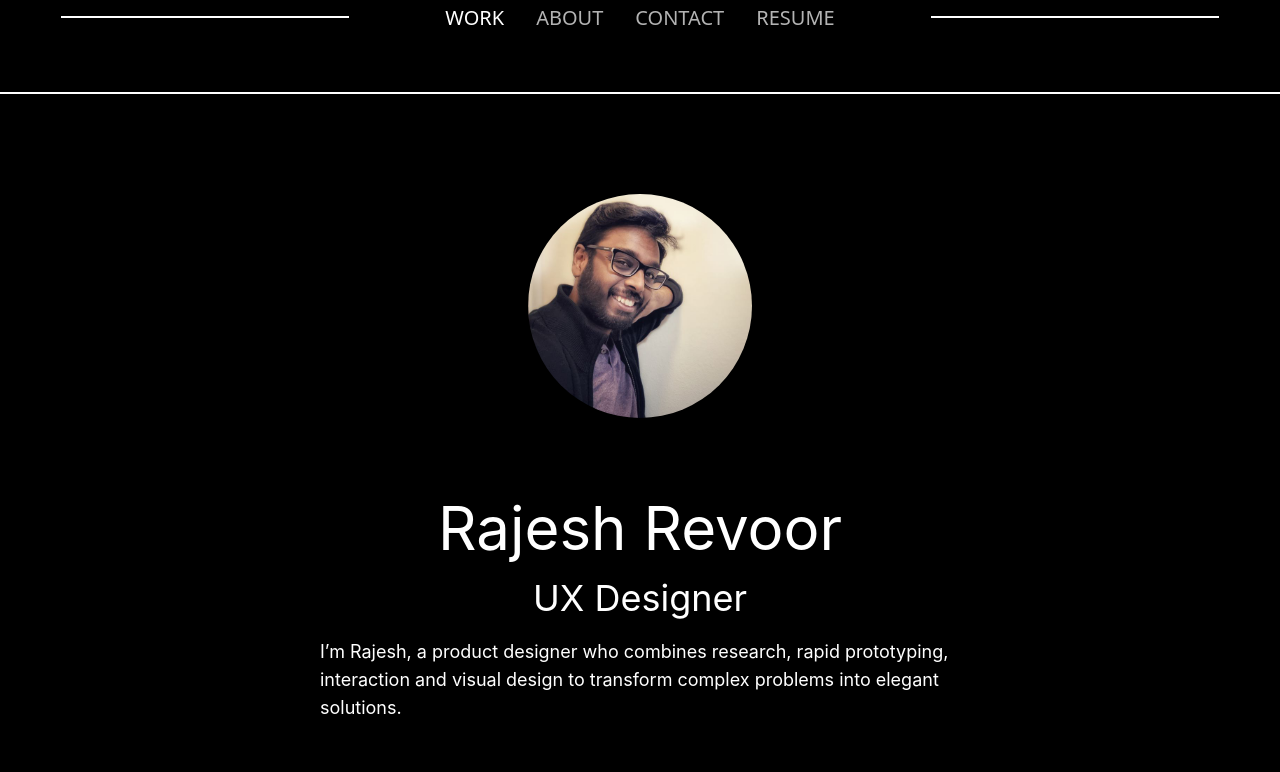
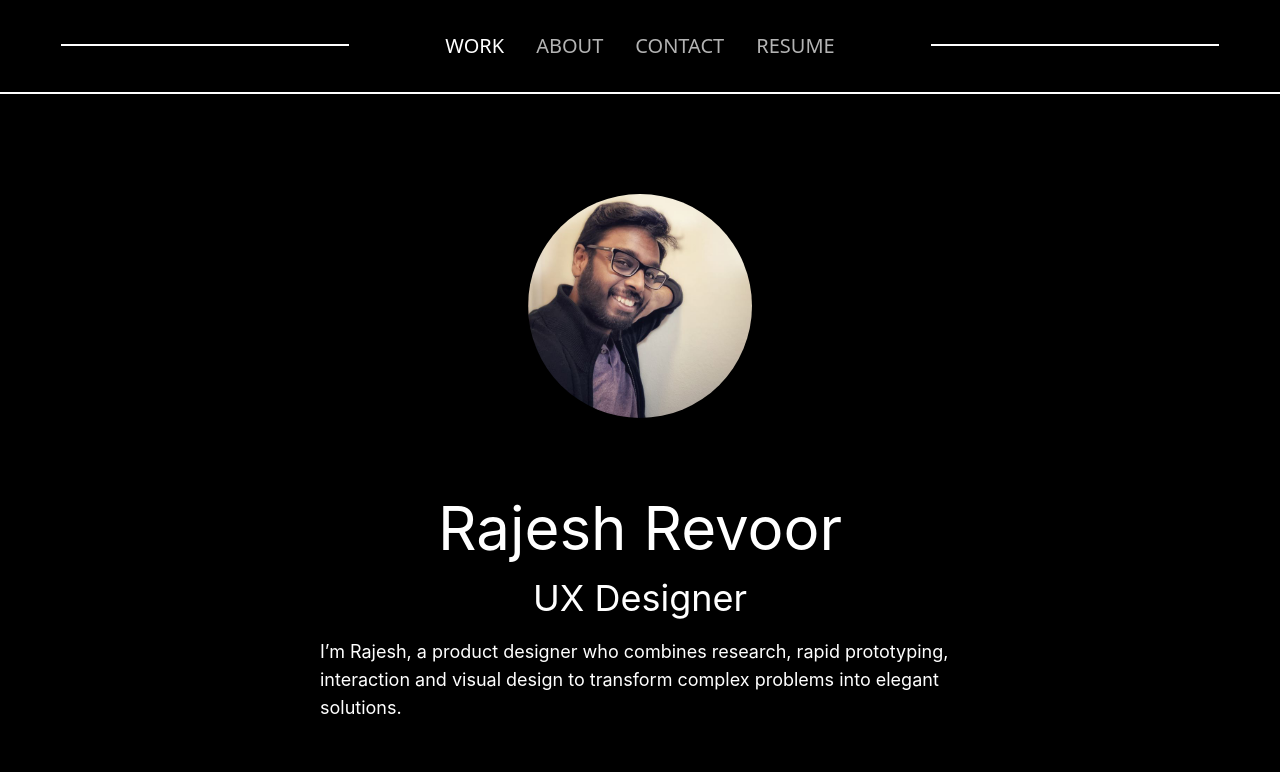
Before and after one commit to rajesh171812/portfolio-poc, a Next.js app: page /work in a window 1280 px wide. Shown: the top 772 px of the page. Built offline with nearby package versions, Linux system fonts and the light colour scheme.

Commit message:
feat: fix menu in desktop view

```diff
--- a/components/header.js
+++ b/components/header.js
@@ -22,7 +22,6 @@ export default function Header() {
     hamburgerLinesToHide.forEach((hl) => {
       hl.classList.toggle("hidden");
     });
-    floatingMenu.classList.toggle("top-0");
     floatingMenu.classList.toggle("-left-full");
     floatingMenu.classList.toggle("-translate-y-full");
 
@@ -79,7 +78,7 @@ export default function Header() {
         onClick={toggleMobileMenu}
         id="floatingMenu"
         className={
-          "fixed left-0 -left-full transition transform -translate-y-full duration-500 ease-in-out md:static flex flex-col md:flex-row h-screen w-screen md:h-auto md:w-auto items-start justify-center bg-black opacity-90 md:bg-black md:opacity-100 " +
+          "fixed left-0 -left-full transition md:transition-none transform md:transform-none -translate-y-full duration-500 ease-in-out  md:static flex flex-col md:flex-row h-screen w-screen md:h-auto md:w-auto items-start justify-center bg-black opacity-90 md:bg-black md:opacity-100 " +
           (currentRoute === "/ipitch" || currentRoute === "/searchProject"
             ? "hidden"
             : "")
```
